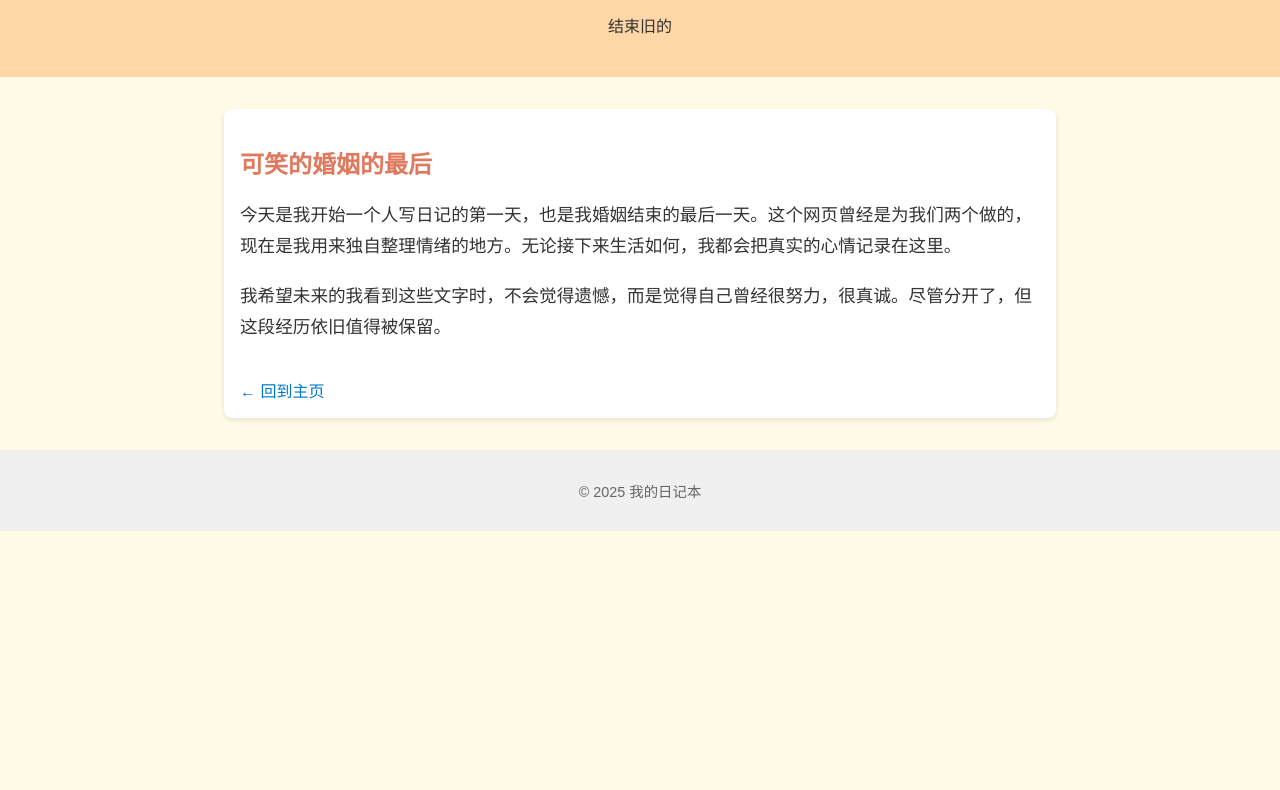
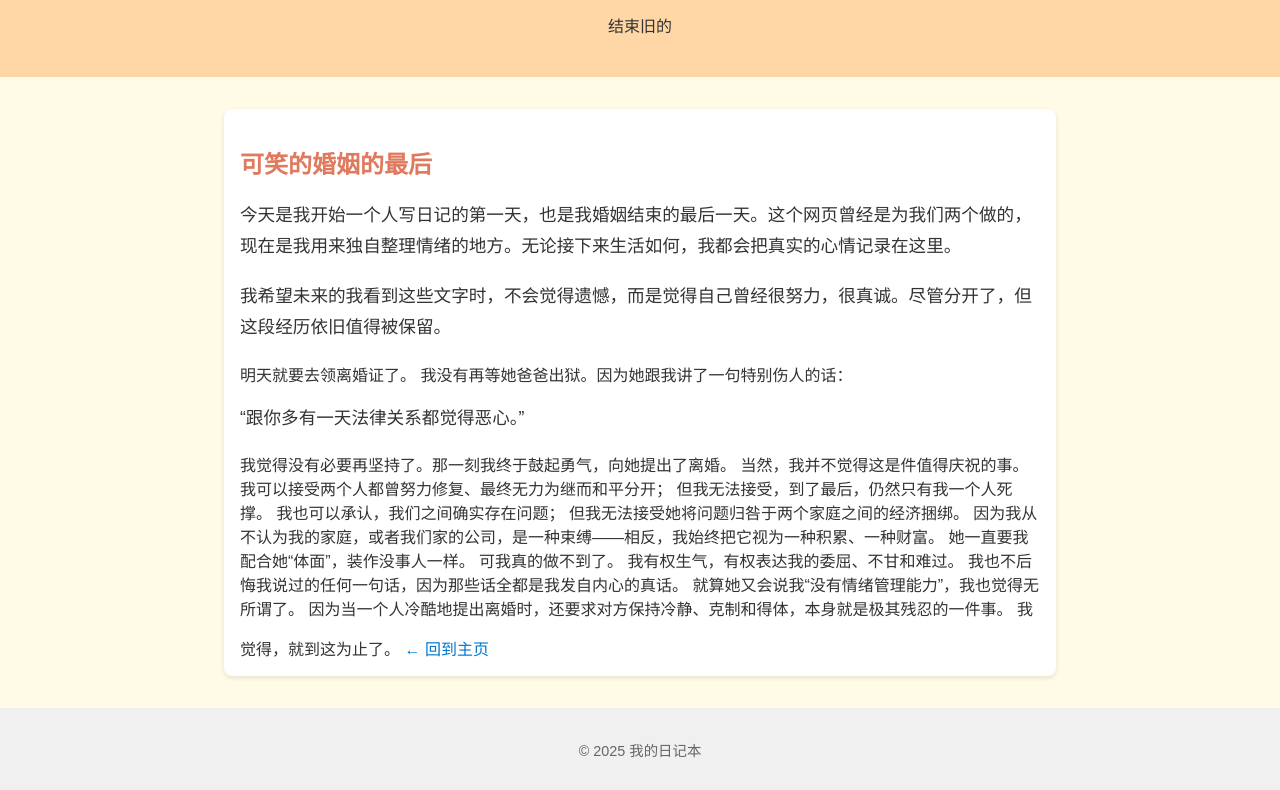
Before and after one commit to jellyno1/jellyno1.github.io, a plain HTML site: page 2025-07-30.html in a window 1280 px wide. Shown: the part 64-854 px from the top of the page. Before the commit the page ends 800 px from the top, so only its background shows below. Drawn offline with Linux system fonts and the light colour scheme.

Commit message:
Update 2025-07-30.html

```diff
--- a/2025-07-30.html
+++ b/2025-07-30.html
@@ -70,6 +70,30 @@
     <p>
       我希望未来的我看到这些文字时，不会觉得遗憾，而是觉得自己曾经很努力，很真诚。尽管分开了，但这段经历依旧值得被保留。
     </p>
+    明天就要去领离婚证了。
+我没有再等她爸爸出狱。因为她跟我讲了一句特别伤人的话：
+<p>
+“跟你多有一天法律关系都觉得恶心。”
+</p>
+我觉得没有必要再坚持了。那一刻我终于鼓起勇气，向她提出了离婚。
+
+当然，我并不觉得这是件值得庆祝的事。
+我可以接受两个人都曾努力修复、最终无力为继而和平分开；
+但我无法接受，到了最后，仍然只有我一个人死撑。
+
+我也可以承认，我们之间确实存在问题；
+但我无法接受她将问题归咎于两个家庭之间的经济捆绑。
+因为我从不认为我的家庭，或者我们家的公司，是一种束缚——相反，我始终把它视为一种积累、一种财富。
+
+她一直要我配合她“体面”，装作没事人一样。
+可我真的做不到了。
+我有权生气，有权表达我的委屈、不甘和难过。
+我也不后悔我说过的任何一句话，因为那些话全都是我发自内心的真话。
+
+就算她又会说我“没有情绪管理能力”，我也觉得无所谓了。
+因为当一个人冷酷地提出离婚时，还要求对方保持冷静、克制和得体，本身就是极其残忍的一件事。
+
+我觉得，就到这为止了。
     <a href="index.html" class="back-link">← 回到主页</a>
   </div>
 
```
